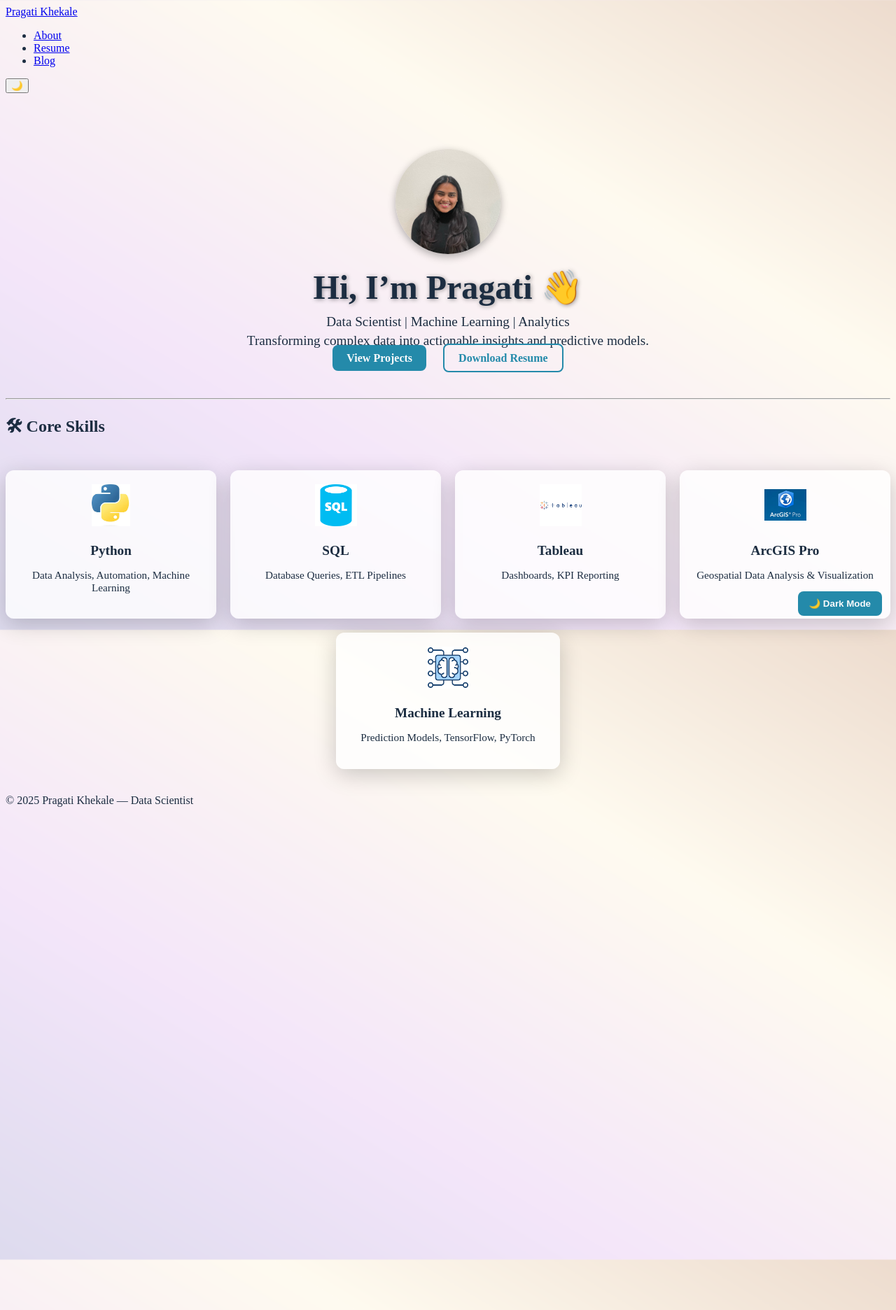
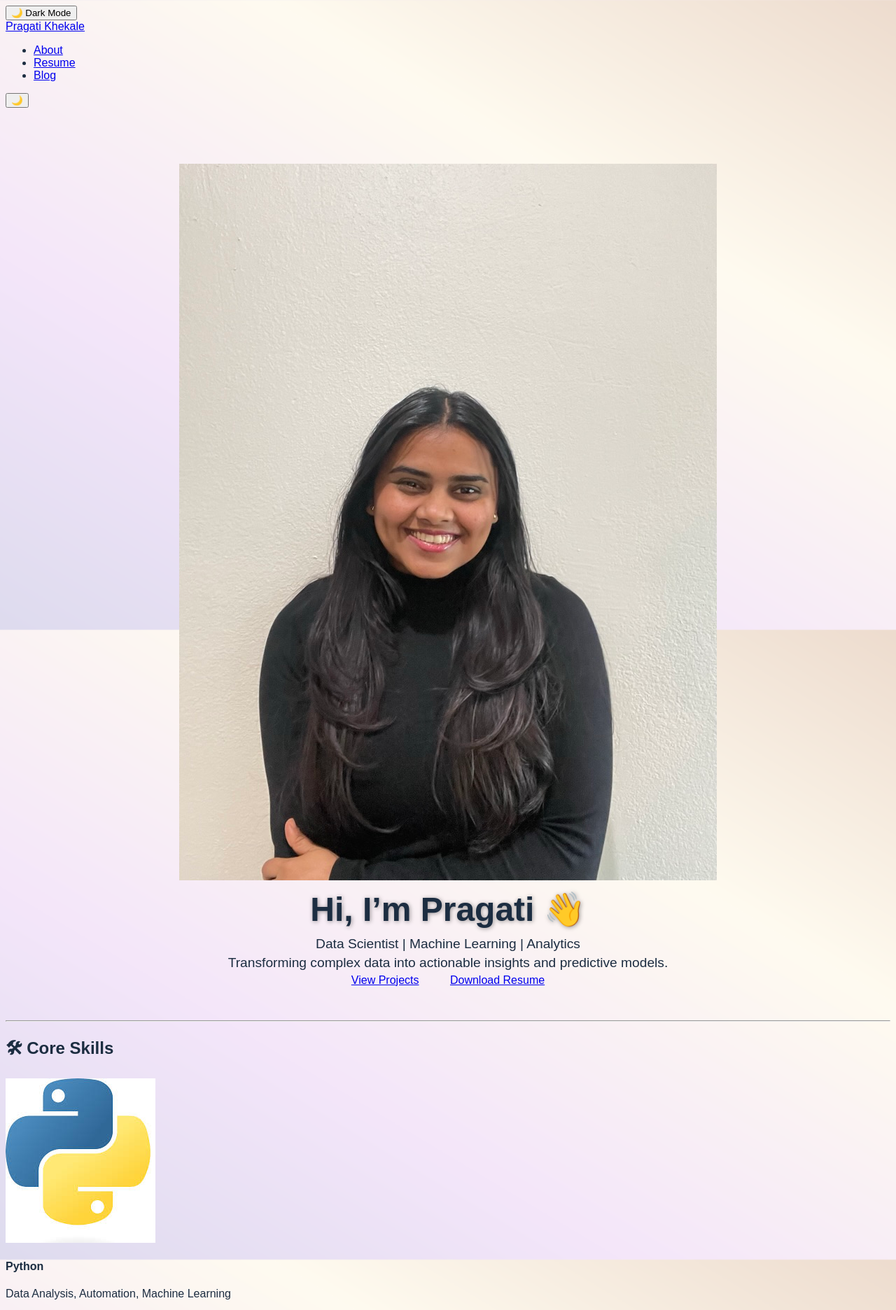
Before and after one commit to Pragati2/Pragati2.github.io, a Jekyll site: the page built from index.md, in a window 1280 px wide. Shown: the top 1872 px of the page at 70% size. Built offline with Jekyll 4.4.1, drawn with Linux system fonts in a browser that asks for light colours.

Commit message:
Update styles.css

```diff
--- a/css/styles.css
+++ b/css/styles.css
@@ -6,25 +6,30 @@
   --paragraph: #3C4858;
   --secondary: #C0CCDA;
   --accent: #248AAA;
+  --accent-hover: #2098d1;
   --bg-light: #F9FAFC;
   --bg-dark: #1C2D41;
   --card-light: rgba(255,255,255,0.8);
   --card-dark: rgba(0,0,0,0.3);
+  --text-light: #1C2D41;
+  --text-dark: #E5E9F2;
 }
 
-
+/* Body & Background */
 body {
   background: url('/images/bg-modern.jpg') no-repeat center center fixed;
   background-size: cover;
-  color: #1C2D41;
+  color: var(--text-light);
+  font-family: "Muli", sans-serif;
   transition: background 0.5s ease, color 0.5s ease;
 }
 
 body.dark-mode {
   background: url('/images/bg-modern-dark.jpg') no-repeat center center fixed;
   background-size: cover;
-  color: #E5E9F2;
+  color: var(--text-dark);
 }
+
 /* Hero Section */
 .hero {
   text-align: center;
@@ -38,127 +43,17 @@
   text-shadow: 1px 1px 6px rgba(0,0,0,0.4);
 }
 
+body.dark-mode .hero h1 {
+  color: #E5E9F2;
+  text-shadow: 1px 1px 6px rgba(0,0,0,0.6);
+}
+
 .hero p {
   font-size: 1.2rem;
   margin: 5px 0;
 }
 
 /* Buttons */
-.nav-button {
+.nav-button, .btn-info, .btn-outline-info {
   padding: 10px 20px;
-  margin: 10px;
-  border-radius: 8px;
-  border: none;
-  cursor: pointer;
-  font-weight: bold;
-  transition: all 0.3s ease;
-  text-decoration: none;
-}
-
-.btn-info {
-  background-color: var(--accent);
-  color: #f9fafc;
-}
-
-.btn-info:hover {
-  background-color: #2098d1;
-}
-
-.btn-outline-info {
-  background-color: transparent;
-  border: 2px solid var(--accent);
-  color: var(--accent);
-}
-
-.btn-outline-info:hover {
-  background-color: var(--accent);
-  color: #f9fafc;
-}
-
-/* Hero Image */
-.circular {
-  width: 150px;
-  height: 150px;
-  border-radius: 50%;
-  object-fit: cover;
-  display: block;
-  margin: 0 auto 20px auto;
-  box-shadow: 0 4px 12px rgba(0,0,0,0.3);
-}
-
-/* Cards */
-.skills-container {
-  display: flex;
-  flex-wrap: wrap;
-  justify-content: center;
-  gap: 20px;
-  padding: 20px 0;
-}
-
-.skill-card {
-  flex: 1 1 220px;
-  min-width: 220px;
-  max-width: 280px;
-  background: var(--card-light);
-  padding: 20px;
-  border-radius: 12px;
-  text-align: center;
-  box-shadow: 0 8px 32px rgba(0,0,0,0.2);
-  transition: transform 0.3s ease, background 0.3s ease;
-}
-
-.skill-card:hover {
-  transform: translateY(-6px) scale(1.02);
-}
-
-body.dark-mode .skill-card {
-  background: var(--card-dark);
-}
-
-.skill-card img {
-  width: 60px;
-  height: 60px;
-  object-fit: contain;
-  margin-bottom: 10px;
-  transition: transform 0.3s ease;
-}
-
-.skill-card:hover img {
-  transform: scale(1.2);
-}
-
-.skill-card h4 {
-  margin: 10px 0 6px;
-  font-size: 1.2rem;
-}
-
-.skill-card p {
-  font-size: 0.95rem;
-}
-
-/* Dark Mode Toggle Button */
-#dark-toggle {
-  position: fixed;
-  bottom: 20px;
-  right: 20px;
-  padding: 10px 16px;
-  border-radius: 8px;
-  border: none;
-  background-color: var(--accent);
-  color: #f9fafc;
-  cursor: pointer;
-  font-weight: bold;
-  z-index: 1000;
-}
-
-#dark-toggle:hover {
-  background-color: #2098d1;
-}
-
-/* Responsive */
-@media(max-width:768px){
-  .skills-container {
-    flex-direction: column;
-    align-items: center;
-  }
-}
+  margin: 10
```
